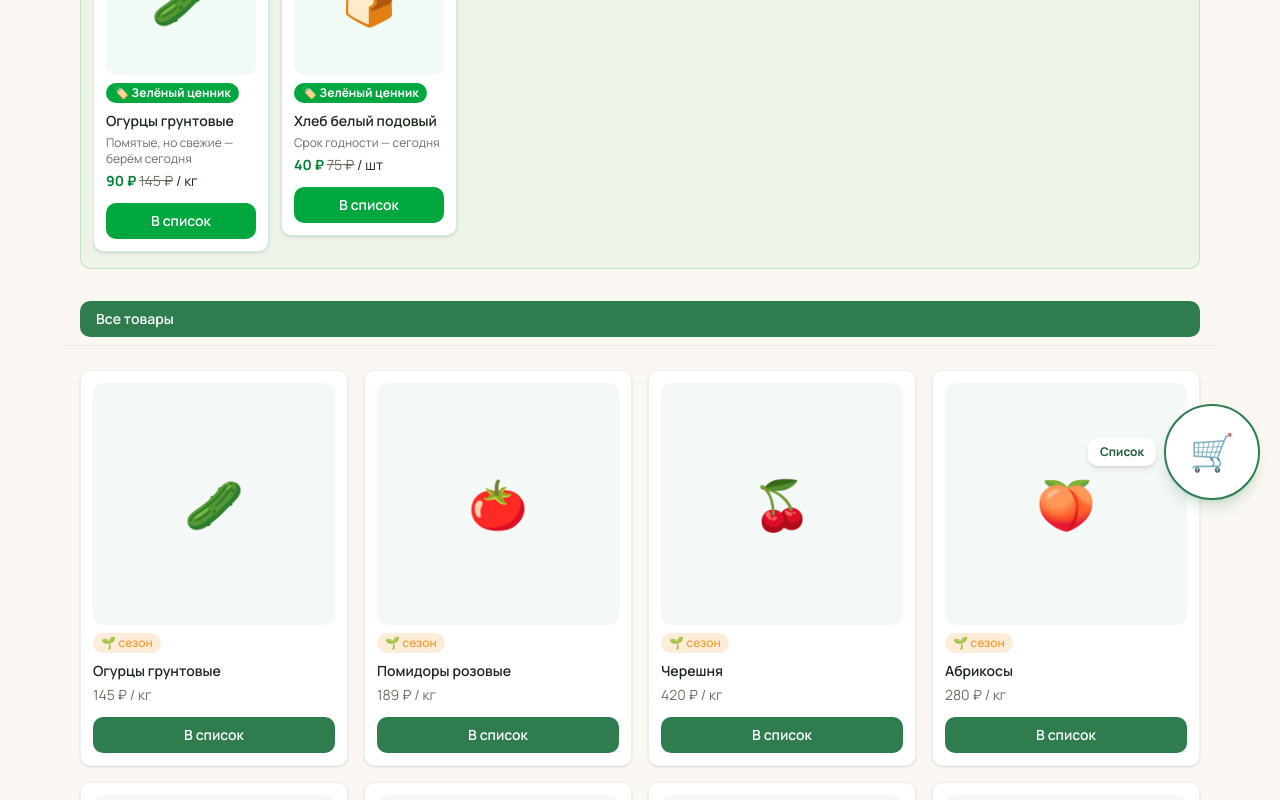
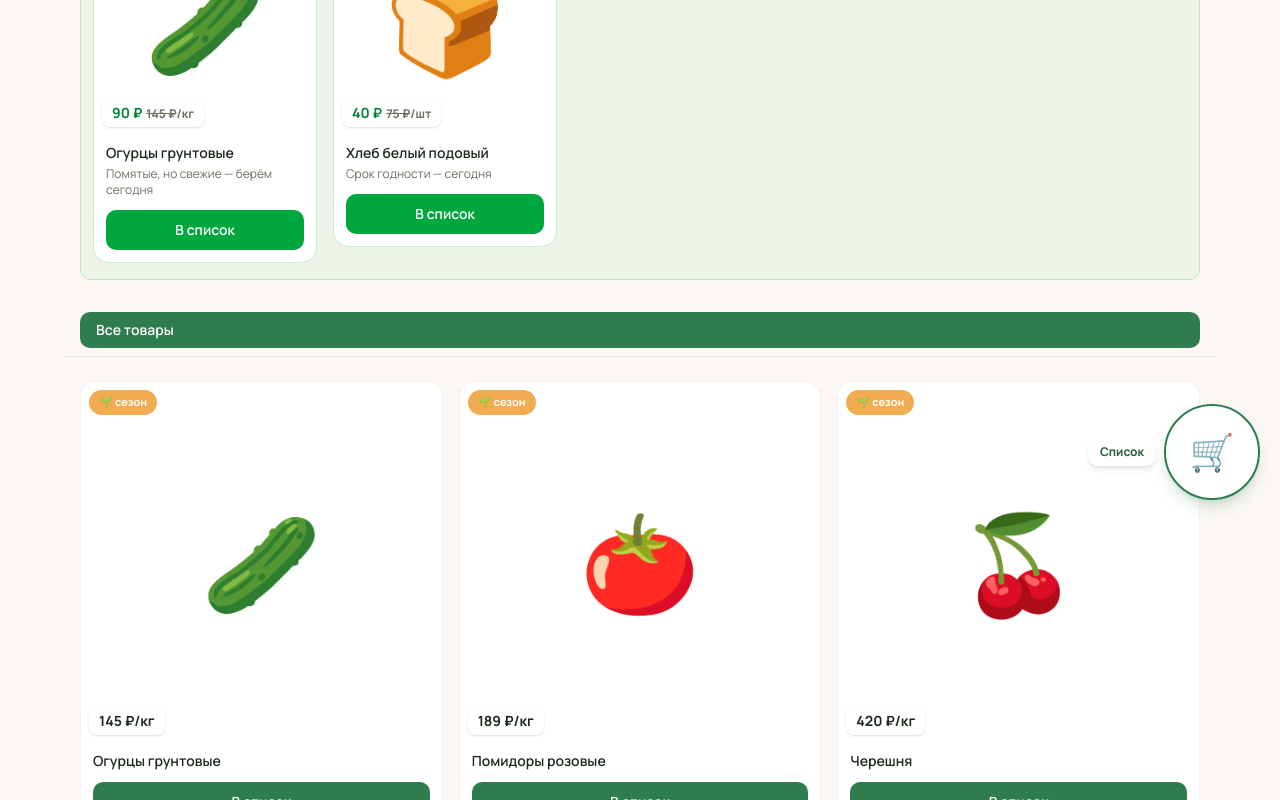
Before and after one commit to roststat/fruktu-lite, a Next.js app: page /catalog in a window 1280 px wide. Shown: the part 280-1080 px from the top of the page. Built offline with nearby package versions, Linux system fonts and the light colour scheme.

Commit message:
Apply VkusVill card style: price badge on image, seasonal badge, 3-column grid, larger cards

```diff
--- a/components/CatalogClient.tsx
+++ b/components/CatalogClient.tsx
@@ -78,7 +78,7 @@ export default function CatalogClient() {
         </div>
       </div>
 
-      <div className="grid grid-cols-2 gap-4 sm:grid-cols-3 md:grid-cols-4">
+      <div className="grid grid-cols-2 gap-4 sm:grid-cols-2 md:grid-cols-3">
         {filtered.map((product) => (
           <ProductCard key={product.id} product={product} />
         ))}
--- a/components/ClearanceCard.tsx
+++ b/components/ClearanceCard.tsx
@@ -22,47 +22,44 @@ export default function ClearanceCard({ product }: { product: Product }) {
   const itemPrice = Math.round(product.clearance.price * quantity);
 
   return (
-    <div className="flex flex-col rounded-[10px] border border-green-600/20 bg-card p-3 shadow-sm">
+    <div className="flex flex-col rounded-[16px] border border-green-600/20 bg-card overflow-hidden">
+      <Link href={`/product/${product.id}`} className="relative block aspect-square bg-white">
+        <div className="flex h-full items-center justify-center text-7xl sm:text-8xl">
+          {product.icon}
+        </div>
+        <span className="absolute left-2 top-2 rounded-[20px] bg-green-600 px-2.5 py-1 text-[11px] font-bold text-white">
+          🏷️ Зелёный ценник
+        </span>
+        <span className="absolute bottom-2 left-2 rounded-[8px] bg-white px-2.5 py-1 text-sm font-bold shadow-sm">
+          <span className="text-green-700">{product.clearance.price} ₽</span>
+          <span className="ml-1 text-xs text-muted line-through">{product.price} ₽</span>
+          <span className="text-xs text-muted">/{product.unit}</span>
+        </span>
+      </Link>
+
+      <div className="flex flex-1 flex-col p-3 pt-2">
         <Link
           href={`/product/${product.id}`}
-        className="flex aspect-square items-center justify-center rounded-[10px] bg-green-600/5 text-5xl"
-      >
-        {product.icon}
-      </Link>
-      <span className="mt-2 inline-flex w-fit items-center gap-1 rounded-[10px] bg-green-600 px-2 py-0.5 text-xs font-bold text-white">
-        🏷️ Зелёный ценник
-      </span>
-      <Link
-        href={`/product/${product.id}`}
-        className="mt-2 line-clamp-2 text-sm font-semibold hover:text-primary-dark"
+          className="line-clamp-2 text-sm font-semibold leading-snug hover:text-primary-dark"
         >
           {product.name}
         </Link>
         <p className="mt-1 text-xs text-muted">{product.clearance.reason}</p>
-      <p className="mt-1 text-sm">
-        <span className="font-bold text-green-700">
-          {product.clearance.price} ₽
-        </span>{" "}
-        <span className="text-muted line-through">
-          {product.price} ₽
-        </span>{" "}
-        / {product.unit}
-      </p>
 
-      <div className="mt-3">
+        <div className="mt-auto pt-3">
           {quantity === 0 ? (
             <button
               onClick={() => addItem(cartId, getDefaultQuantity(product))}
-            className="w-full rounded-[10px] bg-green-600 px-3 py-2 text-sm font-semibold text-white"
+              className="w-full rounded-[10px] bg-green-600 py-2.5 text-sm font-semibold text-white"
             >
               В список
             </button>
           ) : (
             <div className="flex flex-col gap-1">
-            <div className="flex items-center justify-between rounded-[10px] bg-green-600/10 px-2 py-1">
+              <div className="flex items-center justify-between rounded-[10px] bg-green-600/10 px-2 py-1.5">
                 <button
                   onClick={() => setQuantity(cartId, round(quantity - step))}
-                className="h-7 w-7 rounded-[10px] bg-white text-green-700 shadow-sm"
+                  className="h-8 w-8 rounded-[8px] bg-white text-lg text-green-700 shadow-sm"
                 >
                   −
                 </button>
@@ -71,7 +68,7 @@ export default function ClearanceCard({ product }: { product: Product }) {
                 </span>
                 <button
                   onClick={() => setQuantity(cartId, round(quantity + step))}
-                className="h-7 w-7 rounded-[10px] bg-white text-green-700 shadow-sm"
+                  className="h-8 w-8 rounded-[8px] bg-white text-lg text-green-700 shadow-sm"
                 >
                   +
                 </button>
@@ -83,5 +80,6 @@ export default function ClearanceCard({ product }: { product: Product }) {
           )}
         </div>
       </div>
+    </div>
   );
 }
--- a/components/ClearanceSection.tsx
+++ b/components/ClearanceSection.tsx
@@ -20,9 +20,9 @@ export default function ClearanceSection() {
           Сейчас таких товаров нет — но они могут появиться в любой момент 🍃
         </p>
       ) : (
-        <div className="flex flex-nowrap gap-3 overflow-x-auto pb-1">
+        <div className="flex flex-nowrap gap-4 overflow-x-auto pb-1">
           {items.map((product) => (
-            <div key={product.id} className="w-44 shrink-0">
+            <div key={product.id} className="w-56 shrink-0">
               <ClearanceCard product={product} />
             </div>
           ))}
--- a/components/ProductCard.tsx
+++ b/components/ProductCard.tsx
@@ -18,42 +18,43 @@ export default function ProductCard({ product }: { product: Product }) {
   const itemPrice = Math.round(product.price * quantity);
 
   return (
-    <div className="flex flex-col rounded-[10px] border border-black/5 bg-card p-3 shadow-sm">
-      <Link
-        href={`/product/${product.id}`}
-        className="flex aspect-square items-center justify-center rounded-[10px] bg-primary/5 text-5xl"
-      >
+    <div className="flex flex-col rounded-[16px] border border-black/5 bg-card overflow-hidden">
+      <Link href={`/product/${product.id}`} className="relative block aspect-square bg-white">
+        <div className="flex h-full items-center justify-center text-7xl sm:text-8xl">
           {product.icon}
-      </Link>
+        </div>
         {product.seasonal && (
-        <span className="mt-2 inline-flex w-fit items-center gap-1 rounded-[10px] bg-accent/20 px-2 py-0.5 text-xs font-semibold text-accent">
+          <span className="absolute left-2 top-2 rounded-[20px] bg-accent/90 px-2.5 py-1 text-[11px] font-bold text-white">
             🌱 сезон
           </span>
         )}
+        <span className="absolute bottom-2 left-2 rounded-[8px] bg-white px-2.5 py-1 text-sm font-bold text-foreground shadow-sm">
+          {product.price} ₽/{product.unit}
+        </span>
+      </Link>
+
+      <div className="flex flex-1 flex-col p-3 pt-2">
         <Link
           href={`/product/${product.id}`}
-        className="mt-2 line-clamp-2 text-sm font-semibold hover:text-primary-dark"
+          className="line-clamp-2 text-sm font-semibold leading-snug hover:text-primary-dark"
         >
           {product.name}
         </Link>
-      <p className="mt-1 text-sm text-muted">
-        {product.price} ₽ / {product.unit}
-      </p>
 
-      <div className="mt-3">
+        <div className="mt-auto pt-3">
           {quantity === 0 ? (
             <button
               onClick={() => addItem(product.id, getDefaultQuantity(product))}
-            className="w-full rounded-[10px] bg-primary px-3 py-2 text-sm font-semibold text-white"
+              className="w-full rounded-[10px] bg-primary py-2.5 text-sm font-semibold text-white"
             >
               В список
             </button>
           ) : (
             <div className="flex flex-col gap-1">
-            <div className="flex items-center justify-between rounded-[10px] bg-primary/10 px-2 py-1">
+              <div className="flex items-center justify-between rounded-[10px] bg-primary/10 px-2 py-1.5">
                 <button
                   onClick={() => setQuantity(product.id, round(quantity - step))}
-                className="h-7 w-7 rounded-[10px] bg-white text-primary-dark shadow-sm"
+                  className="h-8 w-8 rounded-[8px] bg-white text-lg text-primary-dark shadow-sm"
                 >
                   −
                 </button>
@@ -62,7 +63,7 @@ export default function ProductCard({ product }: { product: Product }) {
                 </span>
                 <button
                   onClick={() => setQuantity(product.id, round(quantity + step))}
-                className="h-7 w-7 rounded-[10px] bg-white text-primary-dark shadow-sm"
+                  className="h-8 w-8 rounded-[8px] bg-white text-lg text-primary-dark shadow-sm"
                 >
                   +
                 </button>
@@ -74,5 +75,6 @@ export default function ProductCard({ product }: { product: Product }) {
           )}
         </div>
       </div>
+    </div>
   );
 }
```
Lines whose indentation alone changed are shown as unchanged.
